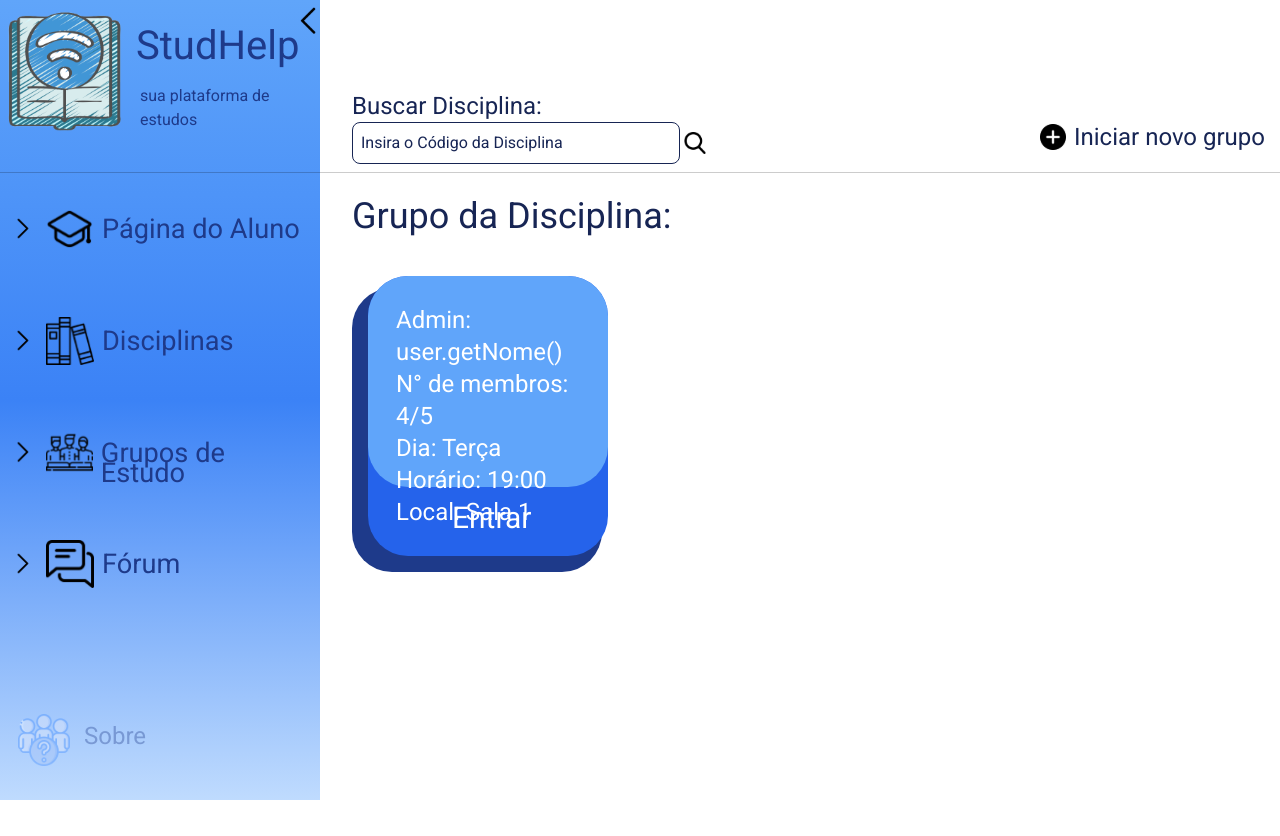
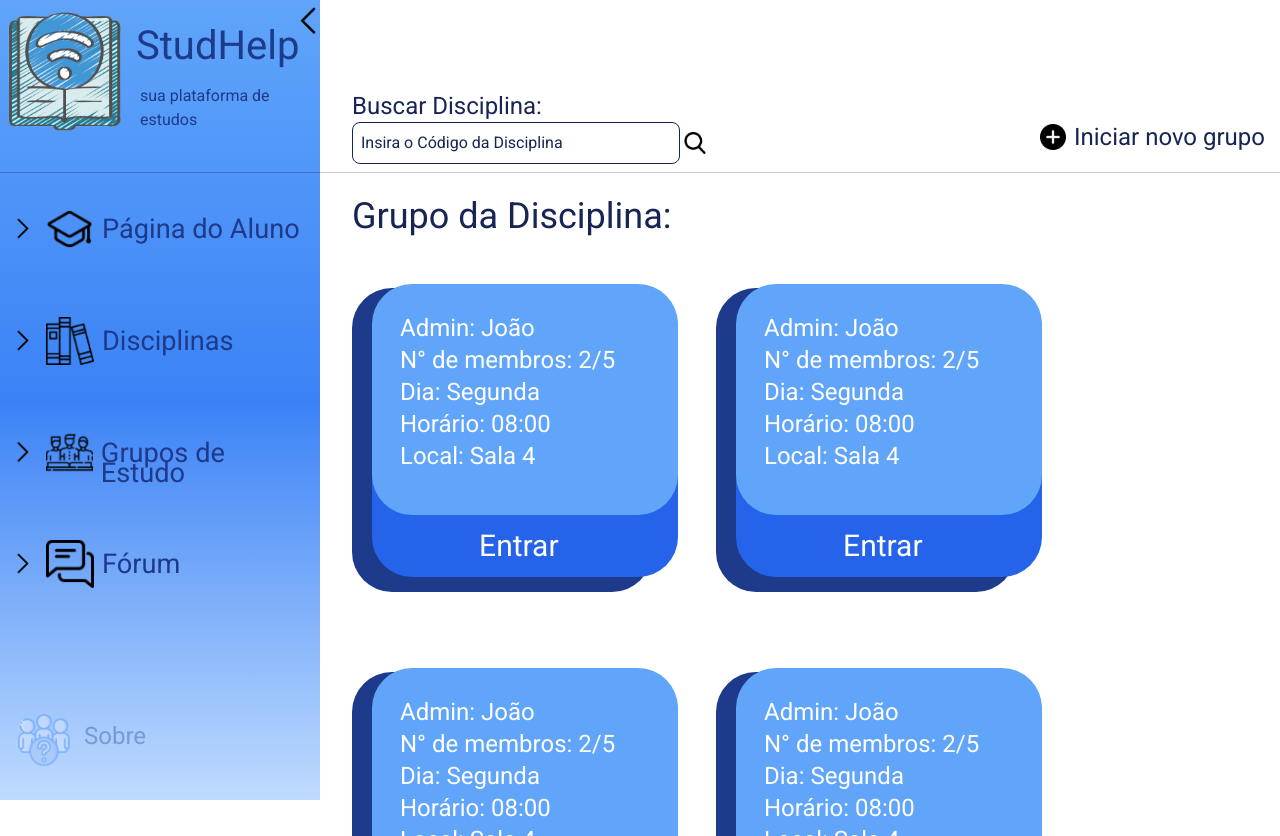
Before and after one commit to JVCA101/StudHelp, a React (Vite) app in the folder studHelp/: page /grupos in a window 1280 px wide. Before the commit the page ends 800 px from the top, so only its background shows below. Built offline with nearby package versions, Linux system fonts and the light colour scheme; what tailwindcss-filters would draw is missing.

Commit message:
Preparando front para conexao com API

```diff
--- a/studHelp/src/components/BodyPage/GroupsBody.tsx
+++ b/studHelp/src/components/BodyPage/GroupsBody.tsx
@@ -1,54 +1,321 @@
+import GroupsRequestStyle from "../Models/GroupsRequestStyle";
+
 interface Props {
   open: boolean;
 }
 
 function GroupsBody({ open }: Props) {
+  const Groups = [
+    {
+      adm: "João",
+      currentMembers: ["João", "Maria"],
+      totalMembers: 5,
+      day: "Segunda",
+      time: "08:00",
+      local: "Sala 4",
+    },
+    {
+      adm: "João",
+      currentMembers: ["João", "Maria"],
+      totalMembers: 5,
+      day: "Segunda",
+      time: "08:00",
+      local: "Sala 4",
+    },
+    {
+      adm: "João",
+      currentMembers: ["João", "Maria"],
+      totalMembers: 5,
+      day: "Segunda",
+      time: "08:00",
+      local: "Sala 4",
+    },
+    {
+      adm: "João",
+      currentMembers: ["João", "Maria"],
+      totalMembers: 5,
+      day: "Segunda",
+      time: "08:00",
+      local: "Sala 4",
+    },
+    {
+      adm: "João",
+      currentMembers: ["João", "Maria"],
+      totalMembers: 5,
+      day: "Segunda",
+      time: "08:00",
+      local: "Sala 4",
+    },
+    {
+      adm: "João",
+      currentMembers: ["João", "Maria"],
+      totalMembers: 5,
+      day: "Segunda",
+      time: "08:00",
+      local: "Sala 4",
+    },
+    {
+      adm: "João",
+      currentMembers: ["João", "Maria"],
+      totalMembers: 5,
+      day: "Segunda",
+      time: "08:00",
+      local: "Sala 4",
+    },
+    {
+      adm: "João",
+      currentMembers: ["João", "Maria"],
+      totalMembers: 5,
+      day: "Segunda",
+      time: "08:00",
+      local: "Sala 4",
+    },
+    {
+      adm: "João",
+      currentMembers: ["João", "Maria"],
+      totalMembers: 5,
+      day: "Segunda",
+      time: "08:00",
+      local: "Sala 4",
+    },
+    {
+      adm: "João",
+      currentMembers: ["João", "Maria"],
+      totalMembers: 5,
+      day: "Segunda",
+      time: "08:00",
+      local: "Sala 4",
+    },
+    {
+      adm: "João",
+      currentMembers: ["João", "Maria"],
+      totalMembers: 5,
+      day: "Segunda",
+      time: "08:00",
+      local: "Sala 4",
+    },
+    {
+      adm: "João",
+      currentMembers: ["João", "Maria"],
+      totalMembers: 5,
+      day: "Segunda",
+      time: "08:00",
+      local: "Sala 4",
+    },
+    {
+      adm: "João",
+      currentMembers: ["João", "Maria"],
+      totalMembers: 5,
+      day: "Segunda",
+      time: "08:00",
+      local: "Sala 4",
+    },
+    {
+      adm: "João",
+      currentMembers: ["João", "Maria"],
+      totalMembers: 5,
+      day: "Segunda",
+      time: "08:00",
+      local: "Sala 4",
+    },
+    {
+      adm: "João",
+      currentMembers: ["João", "Maria"],
+      totalMembers: 5,
+      day: "Segunda",
+      time: "08:00",
+      local: "Sala 4",
+    },
+    {
+      adm: "João",
+      currentMembers: ["João", "Maria"],
+      totalMembers: 5,
+      day: "Segunda",
+      time: "08:00",
+      local: "Sala 4",
+    },
+    {
+      adm: "João",
+      currentMembers: ["João", "Maria"],
+      totalMembers: 5,
+      day: "Segunda",
+      time: "08:00",
+      local: "Sala 4",
+    },
+    {
+      adm: "João",
+      currentMembers: ["João", "Maria"],
+      totalMembers: 5,
+      day: "Segunda",
+      time: "08:00",
+      local: "Sala 4",
+    },
+    {
+      adm: "João",
+      currentMembers: ["João", "Maria"],
+      totalMembers: 5,
+      day: "Segunda",
+      time: "08:00",
+      local: "Sala 4",
+    },
+    {
+      adm: "João",
+      currentMembers: ["João", "Maria"],
+      totalMembers: 5,
+      day: "Segunda",
+      time: "08:00",
+      local: "Sala 4",
+    },
+    {
+      adm: "João",
+      currentMembers: ["João", "Maria"],
+      totalMembers: 5,
+      day: "Segunda",
+      time: "08:00",
+      local: "Sala 4",
+    },
+    {
+      adm: "João",
+      currentMembers: ["João", "Maria"],
+      totalMembers: 5,
+      day: "Segunda",
+      time: "08:00",
+      local: "Sala 4",
+    },
+    {
+      adm: "João",
+      currentMembers: ["João", "Maria"],
+      totalMembers: 5,
+      day: "Segunda",
+      time: "08:00",
+      local: "Sala 4",
+    },
+    {
+      adm: "João",
+      currentMembers: ["João", "Maria"],
+      totalMembers: 5,
+      day: "Segunda",
+      time: "08:00",
+      local: "Sala 4",
+    },
+    {
+      adm: "João",
+      currentMembers: ["João", "Maria"],
+      totalMembers: 5,
+      day: "Segunda",
+      time: "08:00",
+      local: "Sala 4",
+    },
+    {
+      adm: "João",
+      currentMembers: ["João", "Maria"],
+      totalMembers: 5,
+      day: "Segunda",
+      time: "08:00",
+      local: "Sala 4",
+    },
+    {
+      adm: "João",
+      currentMembers: ["João", "Maria"],
+      totalMembers: 5,
+      day: "Segunda",
+      time: "08:00",
+      local: "Sala 4",
+    },
+    {
+      adm: "João",
+      currentMembers: ["João", "Maria"],
+      totalMembers: 5,
+      day: "Segunda",
+      time: "08:00",
+      local: "Sala 4",
+    },
+    {
+      adm: "João",
+      currentMembers: ["João", "Maria"],
+      totalMembers: 5,
+      day: "Segunda",
+      time: "08:00",
+      local: "Sala 4",
+    },
+    {
+      adm: "João",
+      currentMembers: ["João", "Maria"],
+      totalMembers: 5,
+      day: "Segunda",
+      time: "08:00",
+      local: "Sala 4",
+    },
+    {
+      adm: "João",
+      currentMembers: ["João", "Maria"],
+      totalMembers: 5,
+      day: "Segunda",
+      time: "08:00",
+      local: "Sala 4",
+    },
+    {
+      adm: "João",
+      currentMembers: ["João", "Maria"],
+      totalMembers: 5,
+      day: "Segunda",
+      time: "08:00",
+      local: "Sala 4",
+    },
+    {
+      adm: "João",
+      currentMembers: ["João", "Maria"],
+      totalMembers: 5,
+      day: "Segunda",
+      time: "08:00",
+      local: "Sala 4",
+    },
+    {
+      adm: "João",
+      currentMembers: ["João", "Maria"],
+      totalMembers: 5,
+      day: "Segunda",
+      time: "08:00",
+      local: "Sala 4",
+    },
+    {
+      adm: "João",
+      currentMembers: ["João", "Maria"],
+      totalMembers: 5,
+      day: "Segunda",
+      time: "08:00",
+      local: "Sala 4",
+    },
+    {
+      adm: "João",
+      currentMembers: ["João", "Maria"],
+      totalMembers: 5,
+      day: "Segunda",
+      time: "08:00",
+      local: "Sala 4",
+    },
+  ];
+
   return (
-    <div className="mt-8  relative font-roboto">
+    <div className="mt-8 relative font-roboto h-full">
       <div>
         <h1 className="text-4xl font-roboto px-8">Grupo da Disciplina:</h1>
       </div>
-      <div className="relative h-96 mt-10 overflow-y-scroll">
-        <div className="px-8 ">
-          <div
-            className={`bg-blue-900 ${
-              open ? "w-[26%]" : "w-[20%]"
-            } h-[74%] rounded-[40px] absolute top-3`}
-          ></div>
-
-          <div
-            className={`bg-blue-600  ${
-              open ? "w-[25%]" : "w-[19%]"
-            } h-[73%] rounded-[40px] left-12 absolute`}
-          >
-            <div className="relative">
-              <h1
-                className={`top-[14rem]  ${
-                  open ? "text-3xl" : "text-[1.6rem]"
-                } absolute left-[35%] text-white  hover:text-blue-300  hover:font-medium hover:text-[2.0rem] font-roboto duration-300 cursor-pointer`}
-              >
-                Entrar
-              </h1>
+      <div className="relative h-full mt-10 overflow-y-scroll">
+        <div className="flex-wrap flex gap-y-20">
+          {Groups.map((group, index) => (
+            <div key={index} className="flex">
+              <GroupsRequestStyle
+                adm={group.adm}
+                currentMembers={group.currentMembers}
+                totalMembers={group.totalMembers}
+                day={group.day}
+                time={group.time}
+                local={group.local}
+                open={open}
+              />
             </div>
-          </div>
-
-          <div
-            className={`bg-blue-400 ${
-              open ? "w-[25%]" : "w-[19%]"
-            } h-[55%]   rounded-[40px] absolute left-12 `}
-          >
-            <p
-              className={`${
-                open ? "text-2xl" : "text-[1.2rem]"
-              } font-roboto text-white p-7 duration-0`}
-            >
-              Admin: user.getNome() <br />
-              N° de membros: 4/5 <br />
-              Dia: Terça <br />
-              Horário: 19:00 <br />
-              Local: Sala 1 <br />
-            </p>
-          </div>
+          ))}
         </div>
       </div>
     </div>
--- /dev/null
+++ b/studHelp/src/components/Models/DisciplinesStyle.tsx
@@ -0,0 +1,17 @@
+interface DisciplinesStyleProps {
+  name: string;
+  code: string;
+}
+
+export const DisciplinesStyle = ({ name, code }: DisciplinesStyleProps) => {
+  return (
+    <div className="text-white ">
+      <div className="bg-blue-900 w-64 h-24 text-[1.5rem] rounded-[90px] mt-7">
+        <h1 className="left-7 py-2 relative">{name}</h1>
+        <h1 className="left-7 relative text-[1.1rem] ">{code}</h1>
+      </div>
+    </div>
+  );
+};
+
+export default DisciplinesStyle;
--- /dev/null
+++ b/studHelp/src/components/Models/GroupsRequestStyle.tsx
@@ -0,0 +1,67 @@
+interface GroupsRequestStyleProps {
+  adm: string;
+  currentMembers: string[];
+  totalMembers: number;
+  day: string;
+  time: string;
+  local: string;
+  open: boolean;
+}
+
+export const GroupsRequestStyle = ({
+  open,
+  adm,
+  currentMembers,
+  totalMembers,
+  day,
+  time,
+  local,
+}: GroupsRequestStyleProps) => {
+  const numberCurrentMembers = currentMembers.length;
+  return (
+    <div className="px-8 w-full">
+      <div>
+        <div
+          className={`bg-blue-900 ${
+            open ? "w-[300px] h-[19rem]" : "w-[250px] h-[16rem]"
+          }  relative  rounded-[40px]  top-3`}
+        >
+          <div
+            className={`bg-blue-600  ${
+              open ? "w-[102%]" : "w-[102%]"
+            } h-[95%] rounded-[40px] left-5  relative`}
+          >
+            <div className="">
+              <h1
+                className={`  ${
+                  open ? "text-3xl top-[15rem]" : "text-[1.6rem] top-[12.1rem]"
+                }  left-[35%]  text-white  hover:text-blue-300  relative hover:font-medium hover:text-[2.0rem] font-roboto duration-300 cursor-pointer`}
+              >
+                Entrar
+              </h1>
+            </div>
+            <div
+              className={`bg-blue-400 ${
+                open ? "w-[100%]" : "w-[102%]"
+              } h-[80%]   rounded-[40px]  relative bottom-10 `}
+            >
+              <p
+                className={`${
+                  open ? "text-2xl" : "text-[1.2rem]"
+                } font-roboto text-white p-7 duration-0`}
+              >
+                Admin: {adm} <br />
+                N° de membros: {numberCurrentMembers}/{totalMembers} <br />
+                Dia: {day} <br />
+                Horário: {time} <br />
+                Local: {local} <br />
+              </p>
+            </div>
+          </div>
+        </div>
+      </div>
+    </div>
+  );
+};
+
+export default GroupsRequestStyle;
--- /dev/null
+++ b/studHelp/src/components/Models/GroupsStyle.tsx
@@ -0,0 +1,37 @@
+interface GroupsStyleProps {
+  disciplina: string;
+  code: string;
+  dia: string;
+  hora: string;
+  local: string;
+  adm: string;
+}
+
+export const GroupsStyle = ({
+  disciplina,
+  code,
+  dia,
+  hora,
+  local,
+  adm,
+}: GroupsStyleProps) => {
+  return (
+    <div className="h-52 rounded-[50px] mt-7 w-72 bg-blue-900 text-[1.2rem] text-white">
+      <div>
+        <h1 className="flex justify-center items-center relative py-2">
+          Disciplina: {disciplina} <br />
+          Código: {code}
+        </h1>
+        <p className="px-5 ">
+          Dia: {dia}
+          <br />
+          Horário: {hora} <br />
+          Local: {local} <br />
+          Admin: {adm} <br />
+        </p>
+      </div>
+    </div>
+  );
+};
+
+export default GroupsStyle;
```
Also changed, not shown: studHelp/src/components/BodyPage/BodyAlunoGrupos.tsx (+42 -15 lines), studHelp/src/components/BodyPage/BodyAlunoMaterias.tsx (+40 -11 lines).
